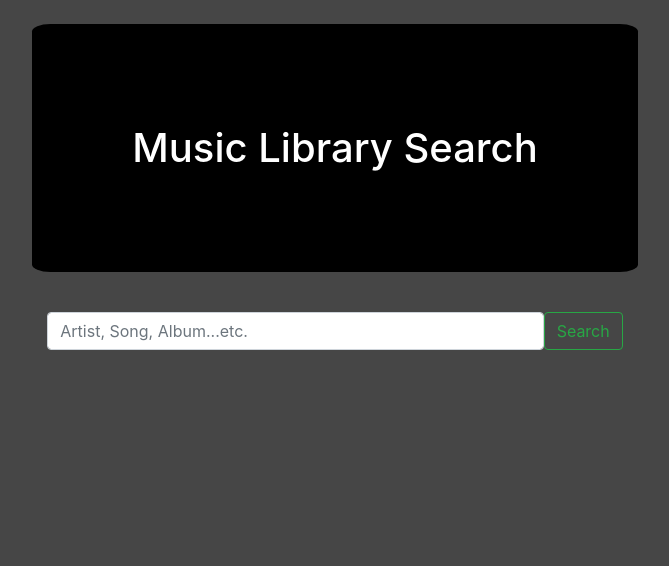
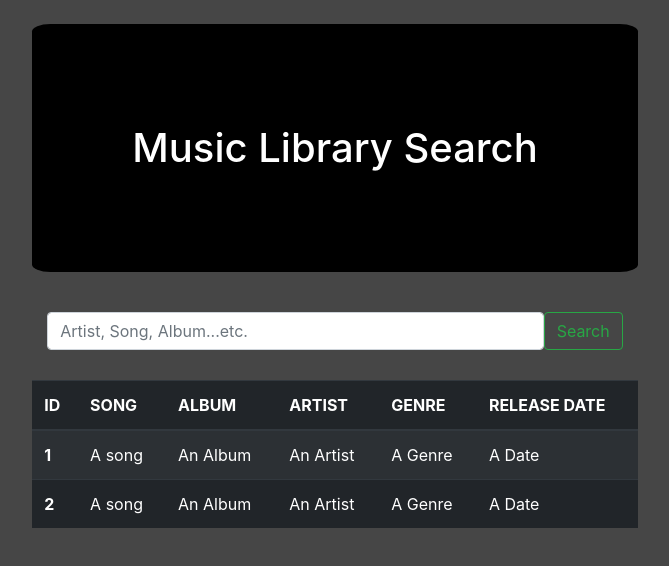
Before and after one commit to danielramirez0/MusicLibrary, a React (Create React App) app: page / in a window 1280 px wide. Shown: the top 566 px of the page, without its empty margins (305-974 px from the left). Built offline with nearby package versions, Linux system fonts and the light colour scheme; no server answers.

Commit message:
Adds table

```diff
--- a/src/components/SearchBar/searchBar.css
+++ b/src/components/SearchBar/searchBar.css
@@ -0,0 +1,3 @@
+.container-fluid {
+  margin-bottom: 30px;
+}
--- a/src/components/SearchBar/searchBar.jsx
+++ b/src/components/SearchBar/searchBar.jsx
@@ -3,10 +3,10 @@ import "./searchBar.css";
 
 function SearchBar(props) {
   return (
-    <div class="container-fluid">
-      <form class="d-flex">
-        <input class="form-control me-2" type="search" placeholder="Artist, Song, Album...etc." aria-label="Search" />
-        <button class="btn btn-outline-success" type="submit">
+    <div className="container-fluid">
+      <form className="d-flex">
+        <input className="form-control me-2" type="search" placeholder="Artist, Song, Album...etc." aria-label="Search" />
+        <button className="btn btn-outline-success" type="submit">
           Search
         </button>
       </form>
--- /dev/null
+++ b/src/components/Table/table.jsx
@@ -0,0 +1,44 @@
+import React from "react";
+import "./table.css";
+
+function Table(props) {
+  return (
+    <table className="table table-dark table-striped">
+      <thead>
+        <tr>
+          <th scope="col">ID</th>
+          <th scope="col">SONG</th>
+          <th scope="col">ALBUM</th>
+          <th scope="col">ARTIST</th>
+          <th scope="col">GENRE</th>
+          <th scope="col">RELEASE DATE</th>
+        </tr>
+      </thead>
+      <tbody>
+        <tr>
+          <th scope="row">1</th>
+          <td>A song</td>
+          <td>An Album</td>
+          <td>An Artist</td>
+          <td>A Genre</td>
+          <td>A Date</td>
+        </tr>
+        <tr>
+          <th scope="row">2</th>
+          <td>A song</td>
+          <td>An Album</td>
+          <td>An Artist</td>
+          <td>A Genre</td>
+          <td>A Date</td>
+        </tr>
+        {/* <tr>
+          <th scope="row">3</th>
+          <td colSpan="2">Larry the Bird</td>
+          <td>@twitter</td>
+        </tr> */}
+      </tbody>
+    </table>
+  );
+}
+
+export default Table;
--- a/src/components/app.jsx
+++ b/src/components/app.jsx
@@ -2,6 +2,7 @@ import React, { Component } from "react";
 import "./app.css";
 import SearchBar from "./SearchBar/searchBar";
 import TitleBar from "./TitleBar/titleBar";
+import Table from "./Table/table";
 const axios = require("axios");
 // import TitleBar from "./TitleBar/titleBar";
 // import BookViewer from "./BookViewer/bookViewer";
@@ -17,6 +18,16 @@ class App extends Component {
     };
   }
 
+  apiCall() {
+    return new Promise((resolve, reject) => {
+      const response = axios.get("http://www.devcodecampmusiclibrary.com/api/music");
+      if (response != null) {
+        resolve(response);
+      } else {
+        reject(new Error("Didn't work"));
+      }
+    });
+  }
   async getMusic(params) {
     try {
       const response = await axios.get("http://www.devcodecampmusiclibrary.com/api/music");
@@ -54,12 +65,15 @@ class App extends Component {
     });
   }
   render() {
+    console.log("GFYS");
+    console.log(this.apiCall());
     this.getMusic();
     return (
       <div className="App">
         <br />
         <TitleBar />
         <SearchBar />
+        <Table />
         {/* <TitleBar />
         <BookViewer book={this.books[this.state.bookNumber]} nextBook={() => this.goToNextBook()} previousBook={() => this.goToPreviousBook()} />
         <BookCreator addNewBook={this.addNewBook.bind(this)} /> */}
```
Also changed, not shown: src/components/Table/table.css (added).
